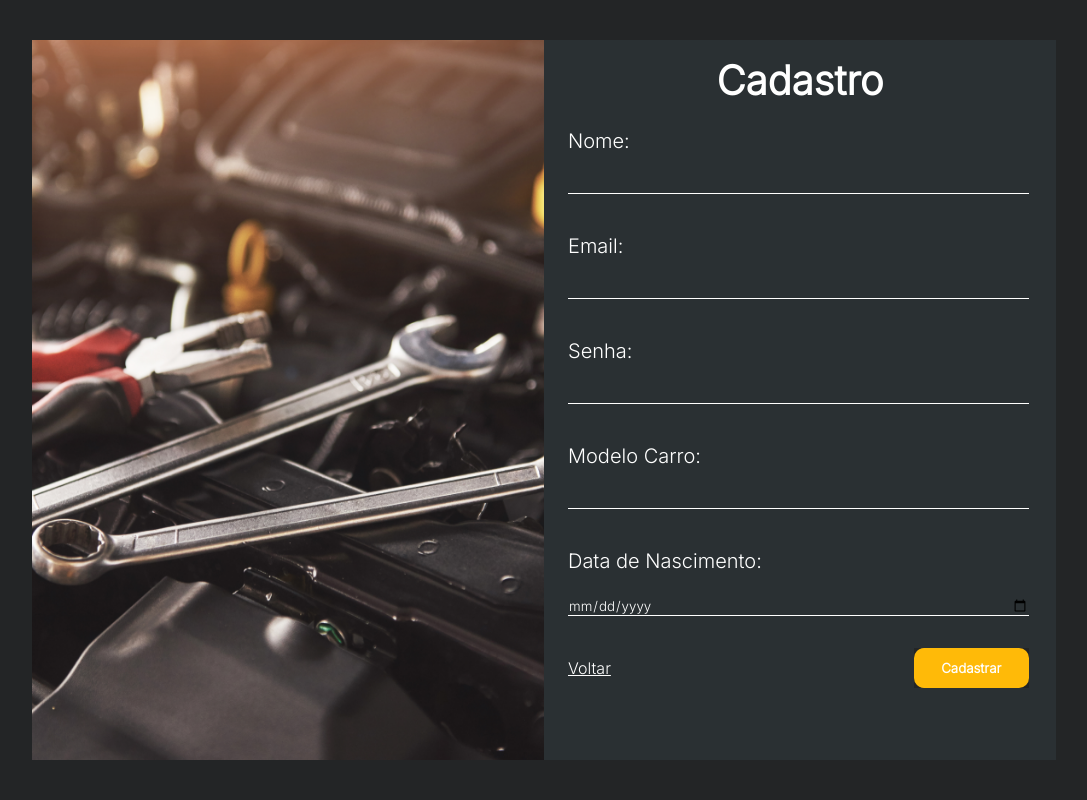
After one commit to Vncsalves/Roda_Presa, a PHP site: page /Cadastro.html in a window 1280 px wide. The commit adds this page. Shown: the whole page, without its empty margins (96-1183 px from the left). Run offline with PHP 8.4, Linux system fonts and the light colour scheme.

Commit message:
Cadastro_Finalizado

```diff
--- /dev/null
+++ b/CSS/Cadastro.css
@@ -0,0 +1,96 @@
+@import url('https://fonts.googleapis.com/css2?family=Inter:wght@300&family=Raleway:wght@300&display=swap');
+:root{
+    --Preto_Fundo: #232526;
+    --Preto_Principal: #2A3033;
+    --Branco: #FFFF;
+    --Amarelo: #FFBA08;
+
+}
+*{
+ background-color: var(--Preto_Fundo);
+ font-family: 'Inter', sans-serif;
+ color: var(--Branco);
+ margin: 0;
+ padding: 0;
+ overflow-x: hidden;
+ overflow-y: hidden;
+}
+#Div_Central{
+    width: 100vw;
+    height: 100vh;
+    display: flex;
+    align-items: center;
+    justify-content: center;
+}
+#Formulario_Cadastro{
+    width: 80vw;
+    height: 90vh;
+    background-color: var(--Preto_Principal);
+    display: flex;
+}
+#Div_Img{
+    width: 50%;
+    height: 100%;
+}
+#Div_Img img{
+    width: 100%;
+    height: 100%;
+}
+#Form_Cad{
+    width: 50%;
+    height: 100%;
+    background-color: var(--Preto_Principal);
+}
+.Form{
+    display: contents;
+    align-items: center;
+    justify-content: start;
+}
+#Titulo_Cad{
+    font-size: 5vh;
+    display: flex;
+    justify-content: center;
+    margin-top: 2vh;
+    font-weight: bold;
+    background-color: transparent;
+}
+.Escrita_Cad{
+    font-size: 2.5vh;
+    margin: 3vh 0vh 1vh 3vh;
+    background-color: transparent;
+}
+.Inputs{
+    margin: 2vh 0vh 2vh 3vh;
+    width: 90%;
+    border: none;
+    border-bottom: 1px solid var(--Branco);
+    outline: none;
+    background-color: transparent;
+}
+#Itens_Fora_Form{
+    display: flex;
+    align-items: center;
+    justify-content: space-between;
+    background-color: transparent;
+    width: 90%;
+    margin: 2vh 0vh 3vh 3vh;
+}
+#Voltar{
+    background-color: transparent;
+}
+#Voltar p{
+    background-color: transparent;
+    color: var(--Branco);
+    font-size: 2vh;
+    font-weight: normal;
+
+}
+#Bt_Cad button{
+    width: 9vw;
+    height: 5vh;
+    background-color: var(--Amarelo);
+    color: var(--Branco);
+    border: none;
+    border-radius: 10px;
+    font-weight: bolder;
+}
--- a/CSS/Index.css
+++ b/CSS/Index.css
@@ -14,7 +14,6 @@
  padding: 0;
  overflow-x: hidden;
  overflow-y: hidden;
-
 }
 .Nav_Bar{
     width: 100%;
--- /dev/null
+++ b/Cadastro.html
@@ -0,0 +1,39 @@
+<!DOCTYPE html>
+<html lang="PT-Br">
+<head>
+    <meta charset="UTF-8">
+    <meta name="viewport" content="width=device-width, initial-scale=1.0">
+    <title>Cadastro</title>
+    <link rel="shortcut icon" href="Assets/Icon.png" type="image/x-icon">
+    <link rel="stylesheet" href="CSS/Cadastro.css">
+</head>
+<body>
+    <div id="Div_Central">
+     <div id="Formulario_Cadastro">
+        <div id="Div_Img">
+            <img src="Assets/mao-de-mecanico-verificando-e-consertando-um-carro-quebrado-na-garagem-de-servico 1.png" alt="">
+        </div>
+        <div id="Form_Cad">
+            <Form class="Form">
+                <H1 id="Titulo_Cad">Cadastro</H1>
+                <p class="Escrita_Cad">Nome:</p>
+                <input class="Inputs" type="text">
+                <p class="Escrita_Cad">Email:</p>
+                <input class="Inputs" type="email">
+                <p class="Escrita_Cad">Senha:</p>
+                <input class="Inputs" type="search">
+                <p class="Escrita_Cad">Modelo Carro:</p>
+                <input class="Inputs" type="text">
+                <p class="Escrita_Cad">Data de Nascimento:</p>
+                <input class="Inputs" type="date">
+            </Form>
+            <div id="Itens_Fora_Form">
+                <div id="Voltar"><a href="index.html"><p>Voltar</p></div></a>
+                <div id="Bt_Cad"><button>Cadastrar</button></div>
+            </div>
+        </div>
+     </div>
+
+    </div>
+</body>
+</html>
--- a/index.html
+++ b/index.html
@@ -47,7 +47,7 @@
                 <p>Esqueci minha senha</p>
             </div>
             <div id="Cadastrar_Cliente">
-                <p>Cadastrar-se</p>
+              <a href="Cadastro.html"><p>Cadastrar-se</p></a>
             </div>
         </div>
         <div class="Form_Adm">
```
Also changed, not shown: Assets/mao-de-mecanico-verificando-e-consertando-um-carro-quebrado-na-garagem-de-servico 1.png (added).
